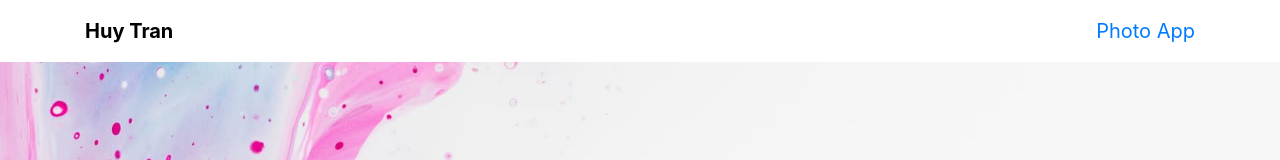
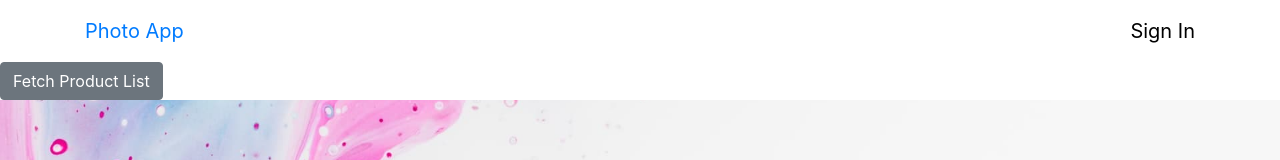
Before and after one commit to duchuytran943/react-photo-app, a React (Create React App) app: page /photos in a window 1280 px wide. Shown: the top 160 px of the page. Built offline with nearby package versions, Linux system fonts and the light colour scheme; no server answers.

Commit message:
Login use firebase ui
Signed-off-by: duchuytran943 <duchuytran943@gmail.com>

```diff
--- a/package.json
+++ b/package.json
@@ -9,10 +9,12 @@
     "@testing-library/user-event": "^7.1.2",
     "axios": "^0.19.2",
     "bootstrap": "^4.5.2",
+    "firebase": "^7.18.0",
     "formik": "^2.1.5",
     "query-string": "^6.13.1",
     "react": "^16.13.1",
     "react-dom": "^16.13.1",
+    "react-firebaseui": "^4.1.0",
     "react-redux": "^7.2.1",
     "react-router-dom": "^5.2.0",
     "react-scripts": "3.4.1",
--- a/src/App.js
+++ b/src/App.js
@@ -1,6 +1,9 @@
 import productApi from "api/productApi";
+import SignIn from "features/Auth/pages/SignIn";
+import firebase from "firebase";
 import React, { Suspense, useEffect, useState } from "react";
 import { BrowserRouter, Redirect, Route, Switch } from "react-router-dom";
+import { Button } from "reactstrap";
 import "./App.scss";
 import Header from "./components/Header";
 import NotFound from "./components/NotFound";
@@ -8,9 +11,33 @@ import NotFound from "./components/NotFound";
 //Lazy loading router
 const Photo = React.lazy(() => import("./features/Photo"));
 
+// Configure Firebase.
+const config = {
+  apiKey: process.env.REACT_APP_API_KEY,
+  authDomain: process.env.REACT_APP_AUTH_DOMAIN,
+  // ...
+};
+firebase.initializeApp(config);
+
 function App() {
   const [productList, setProductList] = useState([]);
-  console.log("process.env.REACT_APP_API_URL,", process.env.REACT_APP_API_URL);
+
+  useEffect(() => {
+    const unregisterAuthObserver = firebase
+      .auth()
+      .onAuthStateChanged(async (user) => {
+        if (!user) {
+          //handle log out....
+          console.log("User is not login");
+          return;
+        }
+        console.log("Login user", user.displayName);
+        const token = await user.getIdToken();
+        console.log("Login user token", token);
+      });
+    return () => unregisterAuthObserver();
+  }, []);
+
   useEffect(() => {
     const getProductList = async () => {
       try {
@@ -28,15 +55,32 @@ function App() {
     getProductList();
   }, []);
 
+  const handleButtonClickFetchProductList = async () => {
+    try {
+      const params = {
+        _page: 1,
+        _limit: 10,
+      };
+      const response = await productApi.getAll(params);
+      console.log(response);
+    } catch (error) {
+      console.log("Failed to fetch product list: ", error);
+    }
+  };
+
   return (
     <div className="photo-app">
       <Suspense fallback={<div>Loading...</div>}>
         <BrowserRouter>
           <Header></Header>
+          <Button onClick={handleButtonClickFetchProductList}>
+            Fetch Product List
+          </Button>
           <Switch>
             <Redirect exact from="/" to="photos" />
 
             <Route path="/photos" component={Photo} />
+            <Route path="/sign-in" component={SignIn} />
             <Route component={NotFound} />
           </Switch>
         </BrowserRouter>
--- a/src/api/axiosClient.js
+++ b/src/api/axiosClient.js
@@ -1,4 +1,5 @@
 import axios from "axios";
+import firebase from "firebase";
 import queryString from "query-string";
 
 const axiosClient = axios.create({
@@ -16,6 +17,11 @@ const axiosClient = axios.create({
 axiosClient.interceptors.request.use(async (config) => {
   //Handle request befor send to serve
   // Ex: handle token here
+  const currentUser = firebase.auth().currentUser;
+  if (currentUser) {
+    const token = await currentUser.getIdToken();
+    config.headers.Authorization = `Bearer ${token}`;
+  }
   return config;
 });
 
--- a/src/components/Header/index.jsx
+++ b/src/components/Header/index.jsx
@@ -11,16 +11,6 @@ function Header(props) {
       <Container>
         <Row className="justify-content-between">
           <Col xs="auto">
-            <a
-              className="header__link header__title"
-              href="https://www.facebook.com/duchuytran943"
-              target="_blank"
-              rel="noopener noreferrer"
-            >
-              Huy Tran
-            </a>
-          </Col>
-          <Col xs="auto">
             <NavLink
               exact
               className="header__link"
@@ -30,6 +20,16 @@ function Header(props) {
               Photo App
             </NavLink>
           </Col>
+          <Col xs="auto">
+            <NavLink
+              exact
+              className="header__link"
+              to="/sign-in"
+              activeClassName="header__link--active"
+            >
+              Sign In
+            </NavLink>
+          </Col>
         </Row>
       </Container>
     </header>
--- /dev/null
+++ b/src/features/Auth/pages/SignIn/index.jsx
@@ -0,0 +1,31 @@
+import firebase from "firebase";
+import React from "react";
+import StyledFirebaseAuth from "react-firebaseui/StyledFirebaseAuth";
+
+SignIn.propTypes = {};
+
+// Configure FirebaseUI.
+const uiConfig = {
+  // Popup signin flow or redirect flow.
+  signInFlow: "redirect",
+  // Redirect to /signedIn after sign in is successful. Alternatively you can provide a callbacks.signInSuccess function.
+  signInSuccessUrl: "/photos",
+  // We will display Google and Facebook as auth providers.
+  signInOptions: [firebase.auth.GoogleAuthProvider.PROVIDER_ID],
+};
+
+function SignIn(props) {
+  return (
+    <div>
+      <div className="text-center">
+        <h2>Login Form</h2>
+
+        <p>or login with social accounts</p>
+      </div>
+
+      <StyledFirebaseAuth uiConfig={uiConfig} firebaseAuth={firebase.auth()} />
+    </div>
+  );
+}
+
+export default SignIn;
```
Also changed, not shown: 1 other file (tests, documents, lock files or other folders).
